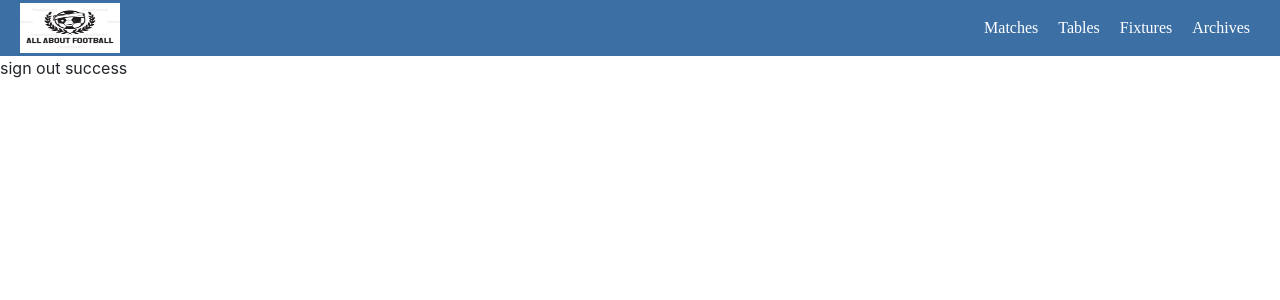
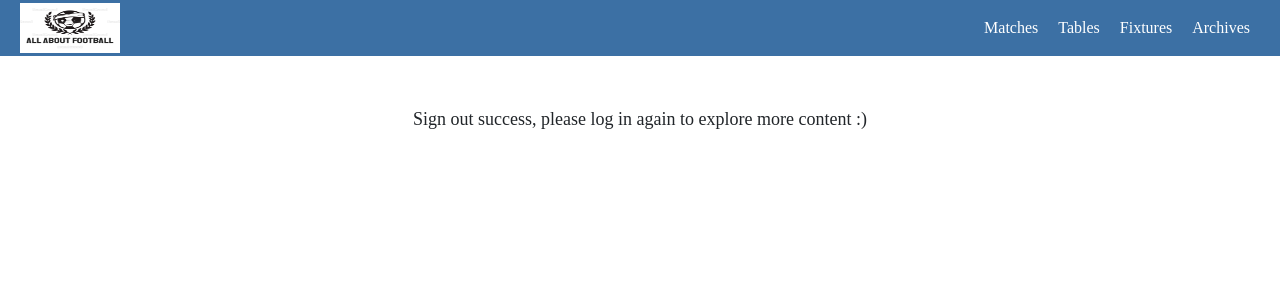
Before and after one commit to tungqnguyen/all-about-football, a React (Create React App) app: page /signout in a window 1280 px wide. Shown: the top 300 px of the page. Built offline with nearby package versions, Linux system fonts and the light colour scheme.

Commit message:
fix sign out button

```diff
--- a/src/Components/SwiperHighlight.js
+++ b/src/Components/SwiperHighlight.js
@@ -6,6 +6,7 @@ import playButton from '../assets/img/play-button.svg'
 
 const SwiperHighlight = (props) => {
 	const {embed, title} = props.highlight;
+	console.log('highlight',  props.highlight);
   return (
 		<MatchContext.Consumer>
 			{(context) =>
--- a/src/Components/VideoHighlights.js
+++ b/src/Components/VideoHighlights.js
@@ -5,6 +5,7 @@ import leftArrow from '../assets/img/left1.svg';
 import rightArrow from '../assets/img/right1.svg';
 
 const VideoHighlights = (props) => {
+  console.log('all hlight', props);
   const params = {
     slidesPerView: 4,
     slidesPerColumn: 2,
--- a/src/views/Authenticate/SignOut.js
+++ b/src/views/Authenticate/SignOut.js
@@ -5,7 +5,7 @@ import * as actionCreators from '../../store/actionCreators';
 const SignOut = (props) => {
   console.log('render');
   return (
-    <div> sign out success</div>
+    <div style={{fontFamily: "cursive", fontSize:18, justifyContent:'center', display:'flex', padding:50}}> Sign out success, please log in again to explore more content :)</div>
     )
 }
 
```
Also changed, not shown: 1 other file (tests, documents, lock files or other folders).
